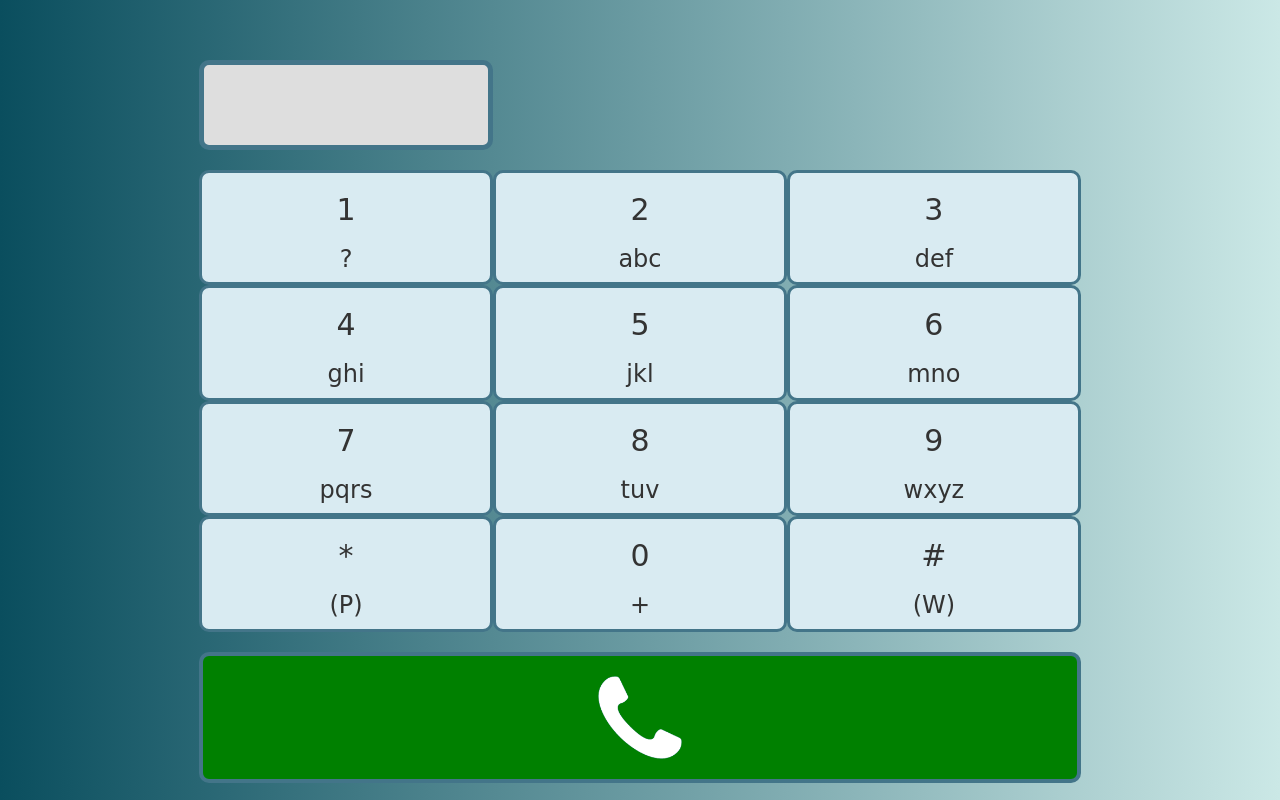
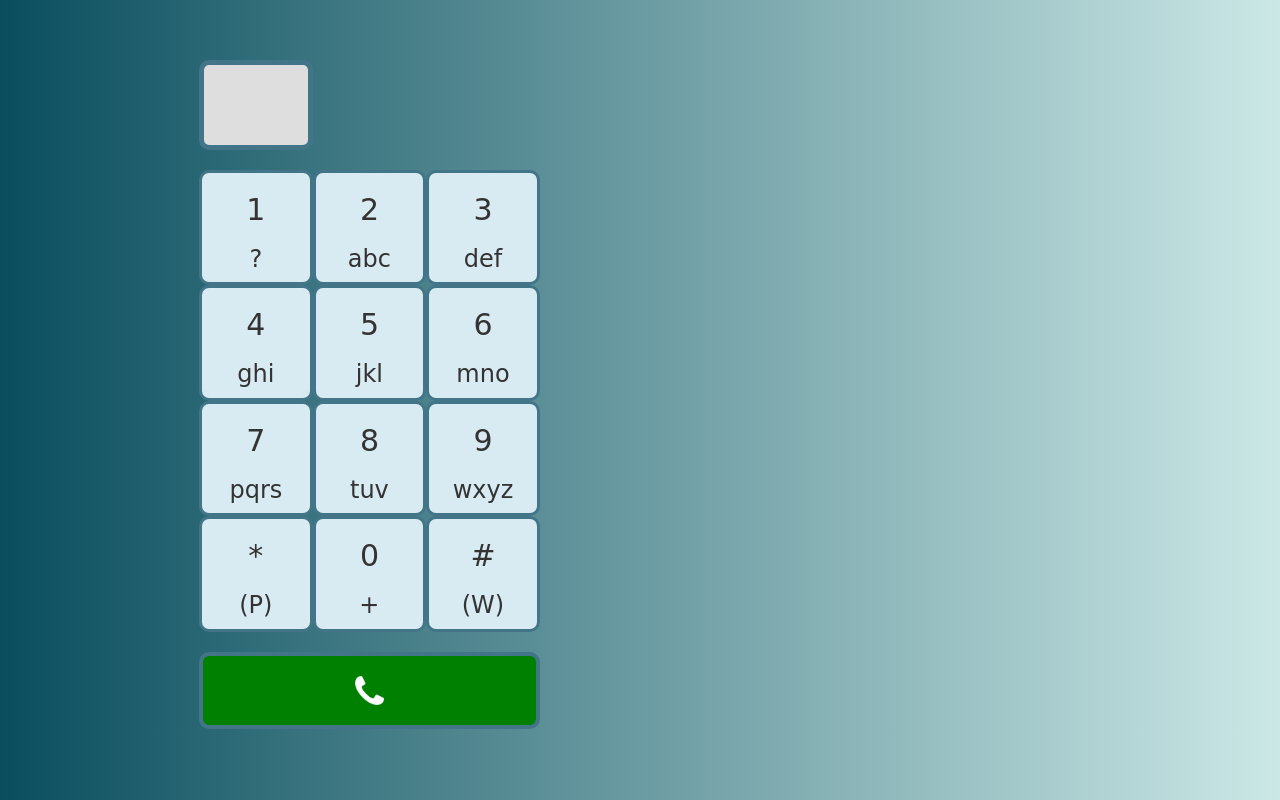
Before and after one commit to Superunknown1103/Bootphone, a plain HTML site: page index.html in a window 1280 px wide. Drawn offline with nearby package versions, Linux system fonts and the light colour scheme; a web font is replaced by a local one.

Commit message:
media querie 3

```diff
--- a/css/styles.css
+++ b/css/styles.css
@@ -12,6 +12,10 @@ body {
     }
 
     .containerColor {
+        width: 40% !important;
+    }
+
+    .row {
         width: 40% !important;
     }
 }
```
